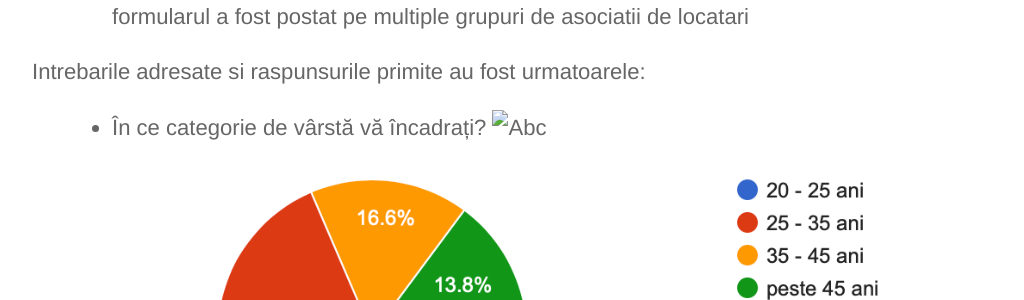
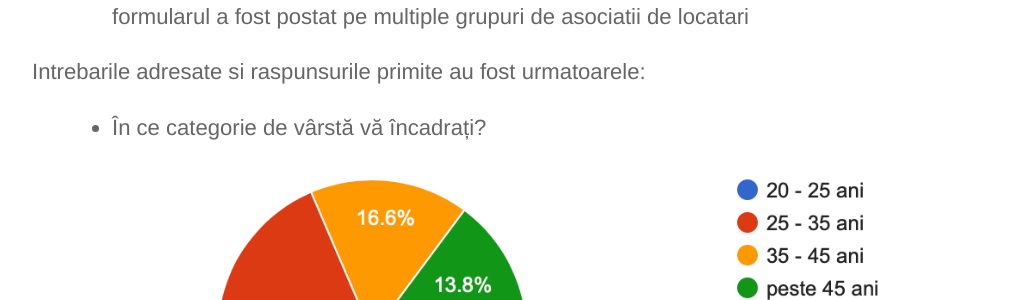
Before and after one commit to rptoma/Flaty, a Jekyll site: the page built from _posts/2018-10-28-validare.md, in a window 1280 px wide. Shown: the part 1982-2282 px from the top of the page, without its empty margins (108-1132 px from the left). Built offline with Jekyll 4.4.1, drawn with Linux system fonts in a browser that asks for light colours.

Commit message:
Updated '_posts/2018-10-28-validare.md' via CloudCannon

```diff
--- a/_posts/2018-10-28-validare.md
+++ b/_posts/2018-10-28-validare.md
@@ -28,5 +28,4 @@ Dat fiind faptul ca dorinta noastra este de a crea o aplicatie mobila, publicul
 
 Intrebarile adresate si raspunsurile primite au fost urmatoarele:
 > * În ce categorie de vârstă vă încadrați?
-![Abc](abc.png)
 ![Def](https://raw.githubusercontent.com/rptoma/Flaty/master/_posts/abc.png)
```
